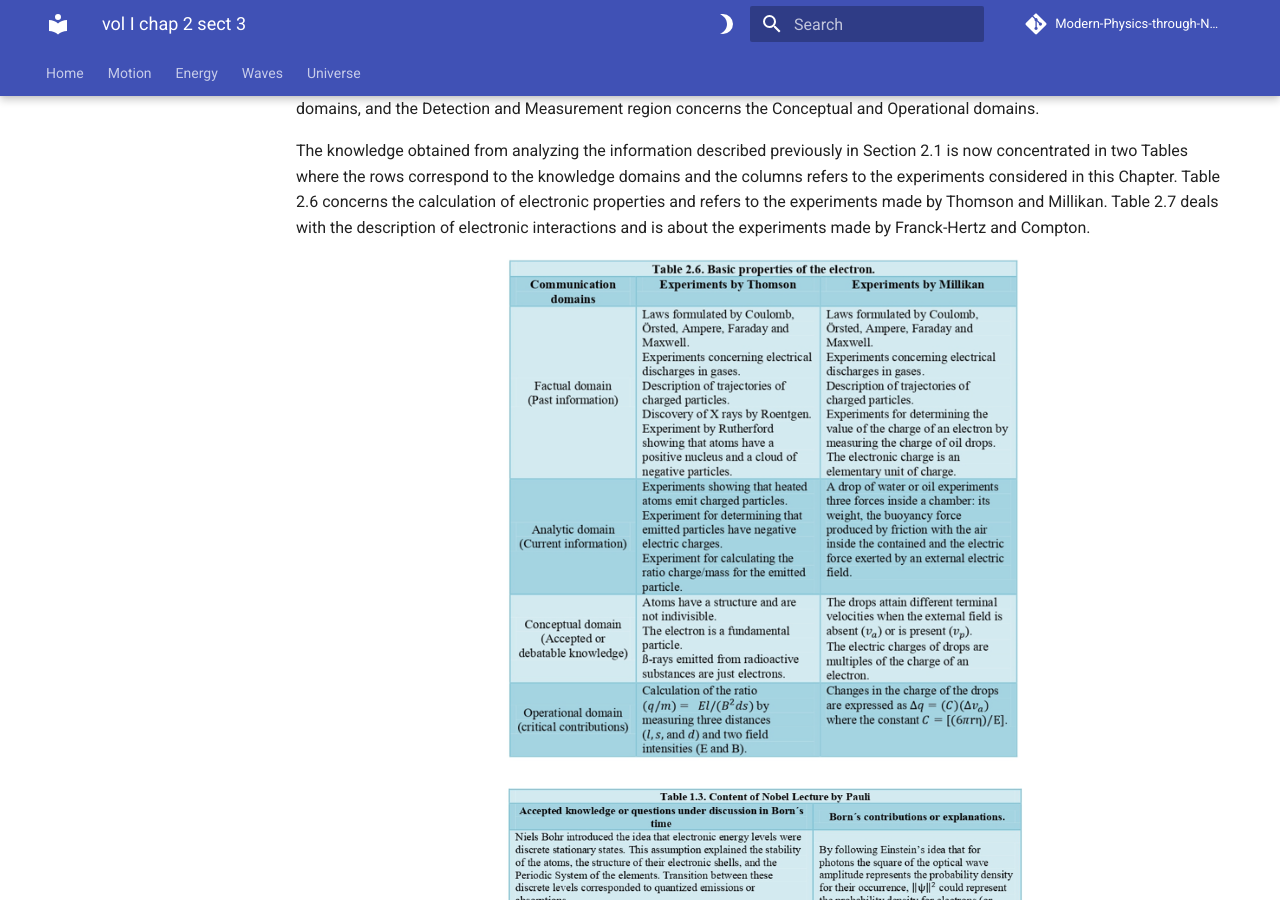
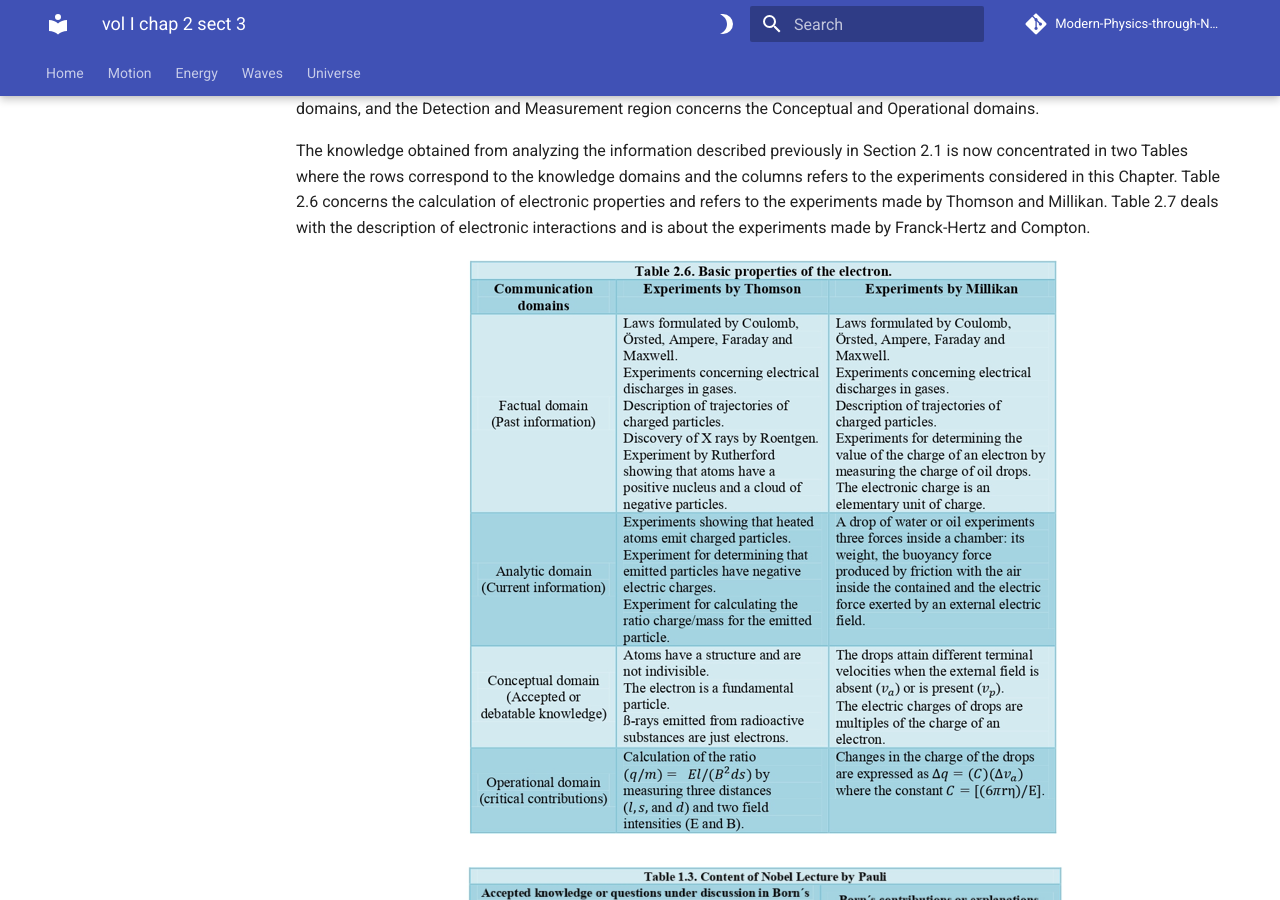
Before and after one commit to modphysnobel/modphysnobel.github.io, an MkDocs documentation site: the page built from docs/vol-I/vol-I-chap-2-sect-3.md, in a window 1280 px wide and 900 px high, scrolled down 884 px. Built offline with MkDocs 1.6.1 and Material for MkDocs 9.7.7, drawn with Linux system fonts in a browser that asks for light colours; some web fonts are replaced; comment, search, counter and statistics services are not loaded.

Commit message:
Update vol-I-chap-2-sect-3.md

```diff
--- a/docs/vol-I/vol-I-chap-2-sect-3.md
+++ b/docs/vol-I/vol-I-chap-2-sect-3.md
@@ -21,11 +21,11 @@
 
 
 <p align="center" width="100%">
-    <img width="520" src="https://github.com/modphysnobel/modphysnobel.github.io/blob/main/docs/vol-I/figs/Tabla%202.6.PNG?raw=true">
+    <img width="600" src="https://github.com/modphysnobel/modphysnobel.github.io/blob/main/docs/vol-I/figs/Tabla%202.6.PNG?raw=true">
 </p>
 
 <p align="center" width="100%">
-    <img width="520" src="https://github.com/modphysnobel/modphysnobel.github.io/blob/main/docs/vol-I/figs/Tabla%202.8.PNG?raw=true">
+    <img width="600" src="https://github.com/modphysnobel/modphysnobel.github.io/blob/main/docs/vol-I/figs/Tabla%202.8.PNG?raw=true">
 </p>
 
 
```
